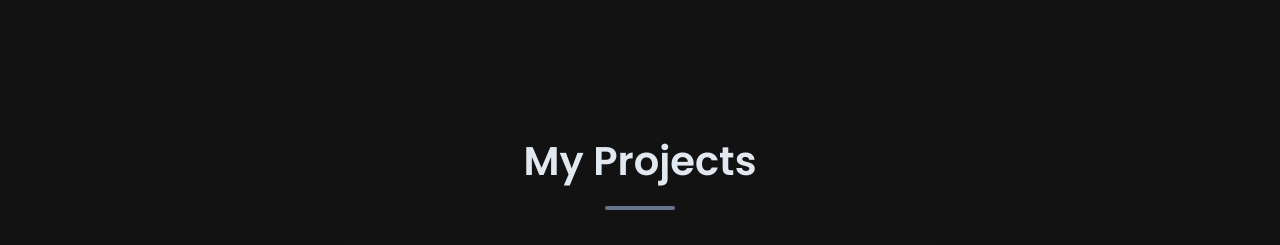
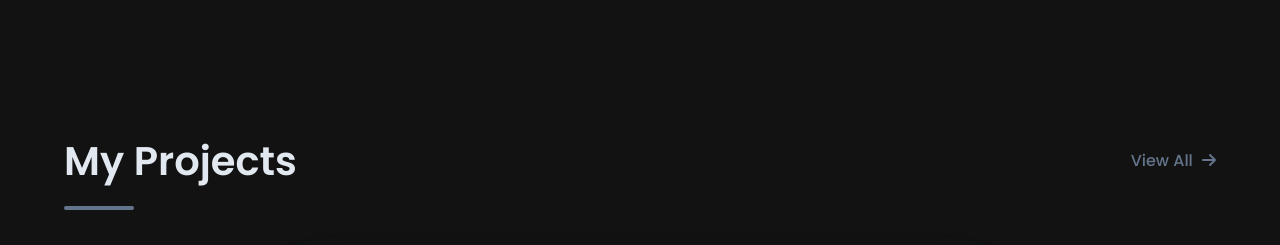
Before and after one commit to vedantwankhade123/Portfolio_Website, a React (Vite) app: page / in a window 1280 px wide. Shown: the part 4020-4265 px from the top of the page. Built offline with nearby package versions, Linux system fonts and the light colour scheme.

Commit message:
[dyad] Adding 'View All' link and fixing project button size - wrote 2 file(s)

```diff
--- a/src/components/Projects.jsx
+++ b/src/components/Projects.jsx
@@ -93,7 +93,12 @@ const Projects = () => {
   return (
     <section id="projects" className="projects">
       <div className="container">
-        <h2 className="section-title">My Projects</h2>
+        <div className="section-title-container">
+          <h2 className="section-title">My Projects</h2>
+          <a href="#projects" className="view-all-link">
+            View All <i className="fas fa-arrow-right"></i>
+          </a>
+        </div>
         <div className="projects-carousel-wrapper">
           <div className="projects-carousel">
             {projectsData.map((project, index) => {
--- a/src/index.css
+++ b/src/index.css
@@ -116,6 +116,44 @@ section {
     height: 4px;
     background-color: var(--primary-color);
     border-radius: 2px;
+}
+
+.section-title-container {
+    display: flex;
+    justify-content: space-between;
+    align-items: center;
+    margin-bottom: var(--spacing-8);
+}
+
+.section-title-container .section-title {
+    text-align: left;
+    margin-bottom: 0;
+}
+
+.section-title-container .section-title::after {
+    left: 0;
+    transform: none;
+}
+
+.view-all-link {
+    font-size: 1rem;
+    font-weight: 500;
+    color: var(--text-muted);
+    white-space: nowrap;
+    transition: color var(--transition-speed) ease;
+}
+
+.view-all-link:hover {
+    color: var(--primary-color);
+}
+
+.view-all-link i {
+    margin-left: 5px;
+    transition: transform 0.2s ease;
+}
+
+.view-all-link:hover i {
+    transform: translateX(3px);
 }
 
 /* Glassmorphism Card Style */
@@ -733,6 +771,10 @@ body.dark-mode .django-icon {
     opacity: 0;
     transition: opacity var(--transition-speed) ease;
     padding: var(--spacing-5);
+}
+
+.project-overlay .btn {
+    width: auto;
 }
 
 .current-project .project-carousel-card:hover .project-overlay {
@@ -1453,6 +1495,7 @@ body.dark-mode .project-popup .close-popup {
 @media (max-width: 480px) {
     .cta-buttons { flex-direction: column; }
     .btn { width: 100%; }
+    .project-overlay .btn { width: auto; } /* Override for project button */
     .skills-grid {
         grid-template-columns: repeat(auto-fill, minmax(100px, 1fr));
         gap: var(--spacing-4);
```
